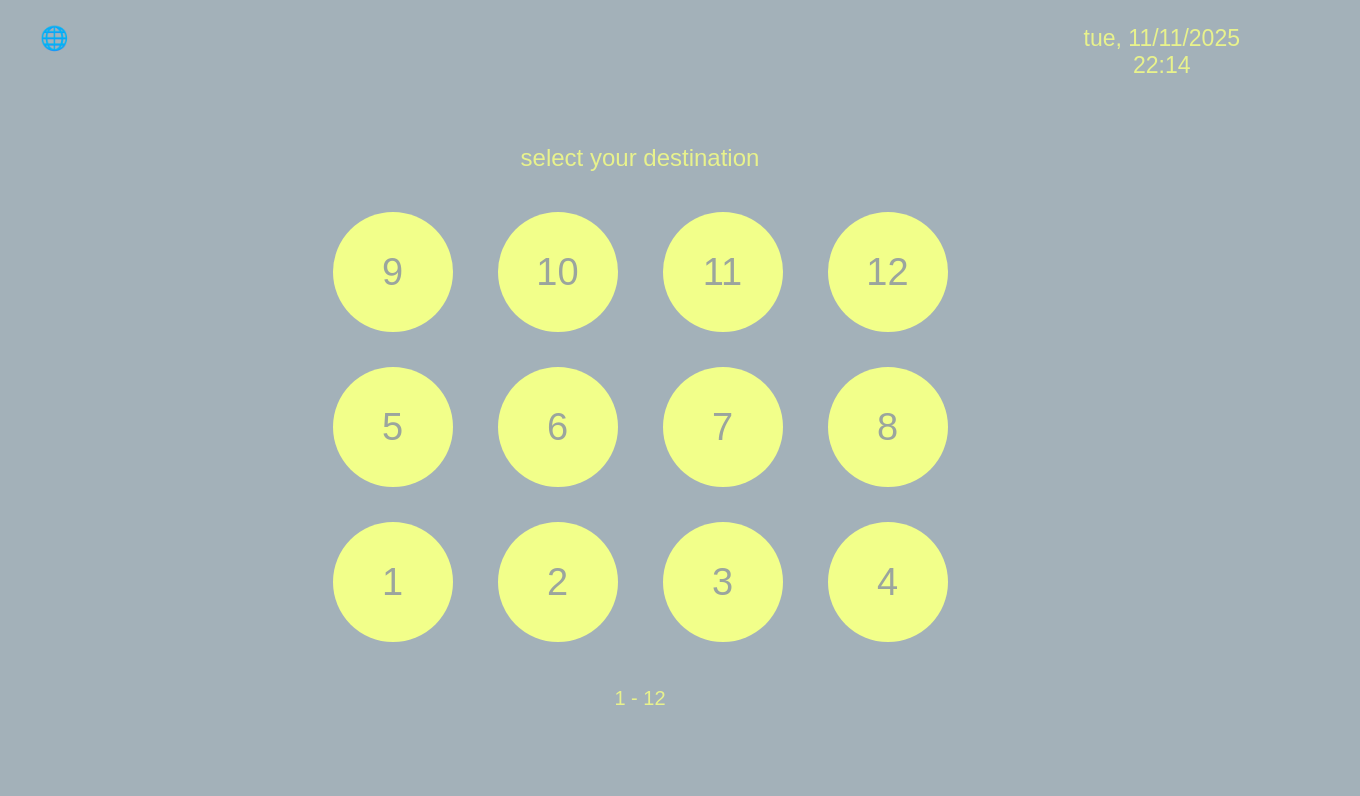
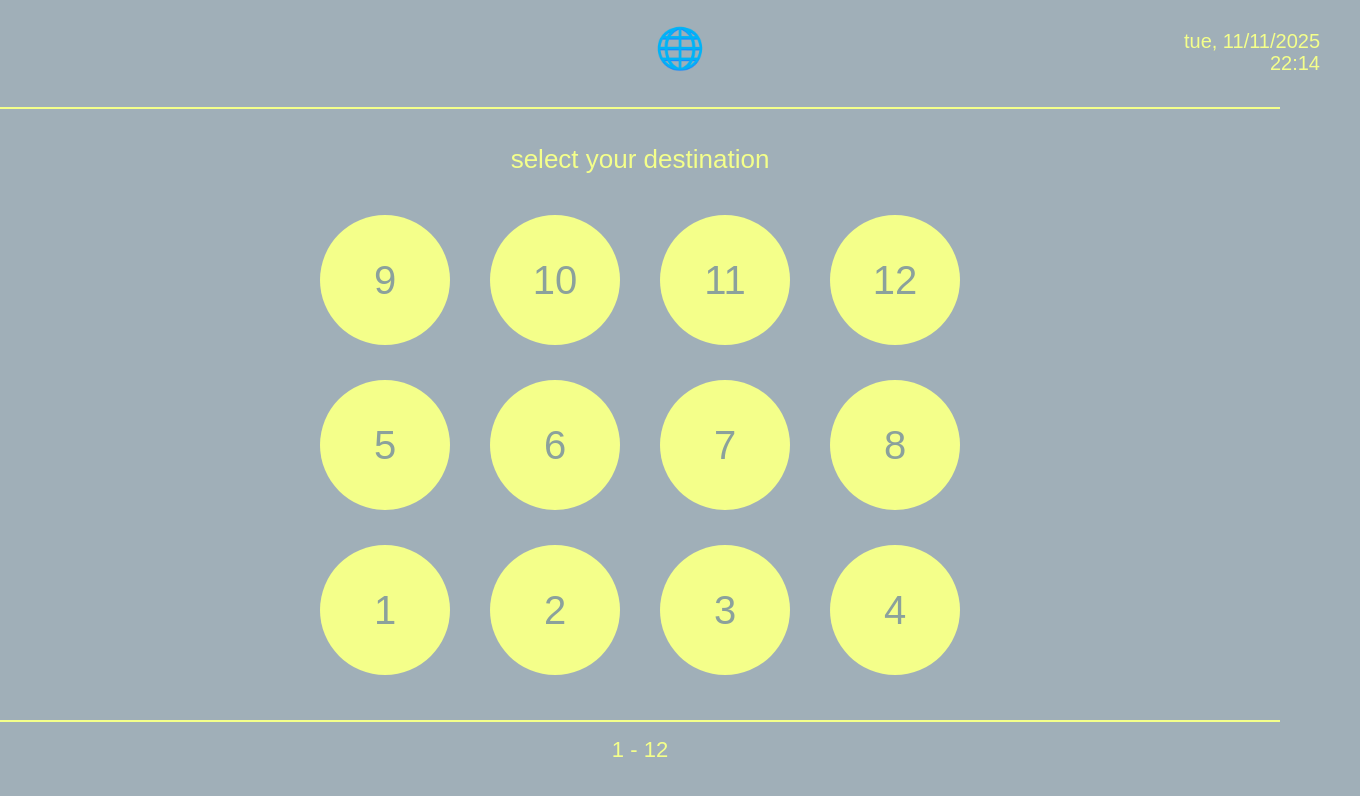
Before and after one commit to leejessica1225/Things-I-Forgot-to-Do, a plain HTML site: page page9.html in a window 1280 px wide. Shown: the whole page, 1360 px wide, since content can reach past the window. Drawn offline with Linux system fonts and the light colour scheme.

Commit message:
Update page9.html

```diff
--- a/page9.html
+++ b/page9.html
@@ -2,93 +2,108 @@
 <html lang="en">
 <head>
 <meta charset="UTF-8">
-  <title>Destination Select</title>
+<title>Destination</title>
 <style>
     body {
         margin: 0;
-      background: #a3b1b9;
+        background: #A0AFB8;
         font-family: Arial, Helvetica, sans-serif;
-      color: #e8f28c;
+        color: #F4FF8A;
         text-align: center;
-      user-select: none;
     }
 
+    /* 상단 영역 */
     .top-bar {
+        width: 100%;
+        padding: 25px 40px 10px;
         display: flex;
-      justify-content: space-between;
-      padding: 25px 40px;
-      font-size: 23px;
+        justify-content: center;
+        position: relative;
     }
 
-    .title {
-      margin-top: 40px;
-      font-size: 24px;
+    /* 중앙 globe */
+    .globe {
+        font-size: 40px;
+        color: #F4FF8A;
     }
 
+    /* 오른쪽 날짜 */
+    .date-box {
+        position: absolute;
+        right: 40px;
+        top: 30px;
+        text-align: right;
+        font-size: 20px;
+        line-height: 22px;
+        color: #F4FF8A;
+    }
+
+    /* 상단 라인 */
+    .top-line {
+        width: 100%;
+        height: 2px;
+        background: #F4FF8A;
+        margin-top: 25px;
+    }
+
+    /* 안내 텍스트 */
+    .title {
+        margin-top: 35px;
+        font-size: 26px;
+    }
+
+    /* 버튼 영역 */
     .grid {
         margin-top: 40px;
         display: flex;
         flex-direction: column;
         gap: 35px;
+        align-items: center;
+    }
+    .row {
+        display: flex;
+        gap: 40px;
     }
 
-    .row {
-      display: flex;
-      justify-content: center;
-      gap: 45px;
-    }
-
-    .circle {
-      width: 120px;
-      height: 120px;
+    .btn {
+        width: 130px;
+        height: 130px;
         border-radius: 50%;
-      background: #f2ff8a;
-      display: flex;
-      justify-content: center;
-      align-items: center;
-      font-size: 38px;
-      color: #9ba59e;
+        background: #F4FF8A;
+        color: #8BA19C;
+        border: none;
+        font-size: 40px;
         cursor: pointer;
         transition: 0.15s;
     }
-
-    .circle:hover {
+    .btn:hover {
         opacity: 0.8;
-      transform: scale(1.05);
     }
 
-    .bottom {
+    .bottom-line {
+        width: 100%;
+        height: 2px;
+        background: #F4FF8A;
         margin-top: 45px;
-      font-size: 20px;
     }
 
-    /* ====== SECOND SCREEN ====== */
-    #screen2 {
-      display: none;              /* 처음에는 안 보이게 */
-      height: 100vh;
-      width: 100vw;
-      position: fixed;
-      top: 0;
-      left: 0;
-      background: #a3b1b9;
-      color: #f2ff8a;
-      font-family: Arial, Helvetica, sans-serif;
+    .range-text {
+        margin-top: 15px;
+        font-size: 22px;
     }
 
-    #screen2-inner {
-      height: 100%;
-      display: flex;
-      flex-direction: column;
-      justify-content: center;
-      align-items: center;
+    /* 두 번째 화면 */
+    #screen2 {
+        display: none;
+        margin-top: 160px;
     }
 
-    #screen2 .text {
-      font-size: 54px;
+    .take-text {
+        font-size: 55px;
         margin-bottom: 20px;
     }
 
-    #screen2 .num {
+    .big-number {
         font-size: 160px;
         font-weight: bold;
     }
@@ -96,67 +111,70 @@
 </head>
 <body>
 
-  <!-- ================= SCREEN 1 ================= -->
+<!-- ------------------- SCREEN 1 ------------------- -->
 <div id="screen1">
     <div class="top-bar">
-      <div>🌐</div>
-      <div>tue, 11/11/2025<br>22:14</div>
+        <div class="globe">🌐</div>
+
+        <div class="date-box">
+            tue, 11/11/2025<br>22:14
         </div>
+    </div>
+
+    <div class="top-line"></div>
 
     <div class="title">select your destination</div>
 
     <div class="grid">
         <div class="row">
-        <div class="circle" data-num="9">9</div>
-        <div class="circle" data-num="10">10</div>
-        <div class="circle" data-num="11">11</div>
-        <div class="circle" data-num="12">12</div>
+            <button class="btn">9</button>
+            <button class="btn">10</button>
+            <button class="btn">11</button>
+            <button class="btn">12</button>
         </div>
 
         <div class="row">
-        <div class="circle" data-num="5">5</div>
-        <div class="circle" data-num="6">6</div>
-        <div class="circle" data-num="7">7</div>
-        <div class="circle" data-num="8">8</div>
+            <button class="btn">5</button>
+            <button class="btn">6</button>
+            <button class="btn">7</button>
+            <button class="btn">8</button>
         </div>
 
         <div class="row">
-        <div class="circle" data-num="1">1</div>
-        <div class="circle" data-num="2">2</div>
-        <div class="circle" data-num="3">3</div>
-        <div class="circle" data-num="4">4</div>
+            <button class="btn">1</button>
+            <button class="btn">2</button>
+            <button class="btn">3</button>
+            <button class="btn">4</button>
         </div>
     </div>
 
-    <div class="bottom">1 - 12</div>
+    <div class="bottom-line"></div>
+    <div class="range-text">1 - 12</div>
 </div>
 
-  <!-- ================= SCREEN 2 ================= -->
+<!-- ------------------- SCREEN 2 ------------------- -->
 <div id="screen2">
-    <div id="screen2-inner">
-      <div class="text">take elevator</div>
-      <div class="num" id="elevatorNum">3</div>
-    </div>
+    <div class="take-text">take elevator</div>
+    <div id="elevatorNumber" class="big-number"></div>
 </div>
 
 <script>
-    const circles = document.querySelectorAll(".circle");
+    const buttons = document.querySelectorAll(".btn");
     const screen1 = document.getElementById("screen1");
     const screen2 = document.getElementById("screen2");
-    const elevatorNum = document.getElementById("elevatorNum");
+    const numberBox = document.getElementById("elevatorNumber");
 
-    circles.forEach(circle => {
-      circle.addEventListener("click", () => {
-        const selected = circle.dataset.num;
-        elevatorNum.textContent = selected;
+    buttons.forEach(btn => {
+        btn.addEventListener("click", () => {
+            const num = btn.innerText;
 
-        // 첫 화면 숨기고
+            // 즉시 화면 전환
             screen1.style.display = "none";
-        // 두 번째 화면 flex로 보여주기
             screen2.style.display = "block";
 
-        // 안쪽을 flex로 정렬 (CSS에서 이미 설정)
-        // 800ms 후 page10.html 로 이동
+            numberBox.textContent = num;
+
+            // 800ms 후 page10.html로 이동
             setTimeout(() => {
                 window.location.href = "page10.html";
             }, 800);
```
Lines whose indentation alone changed are shown as unchanged.
